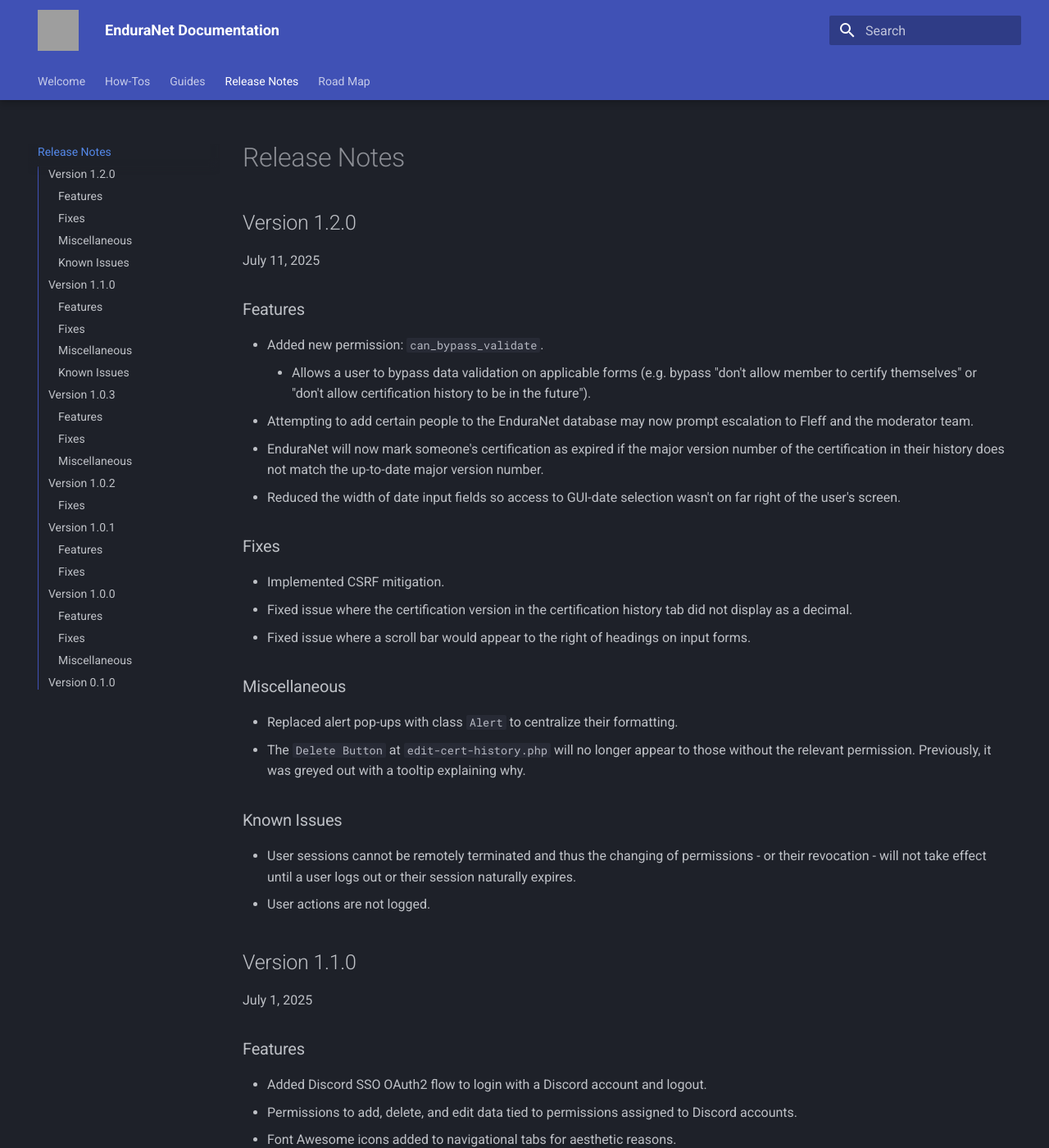
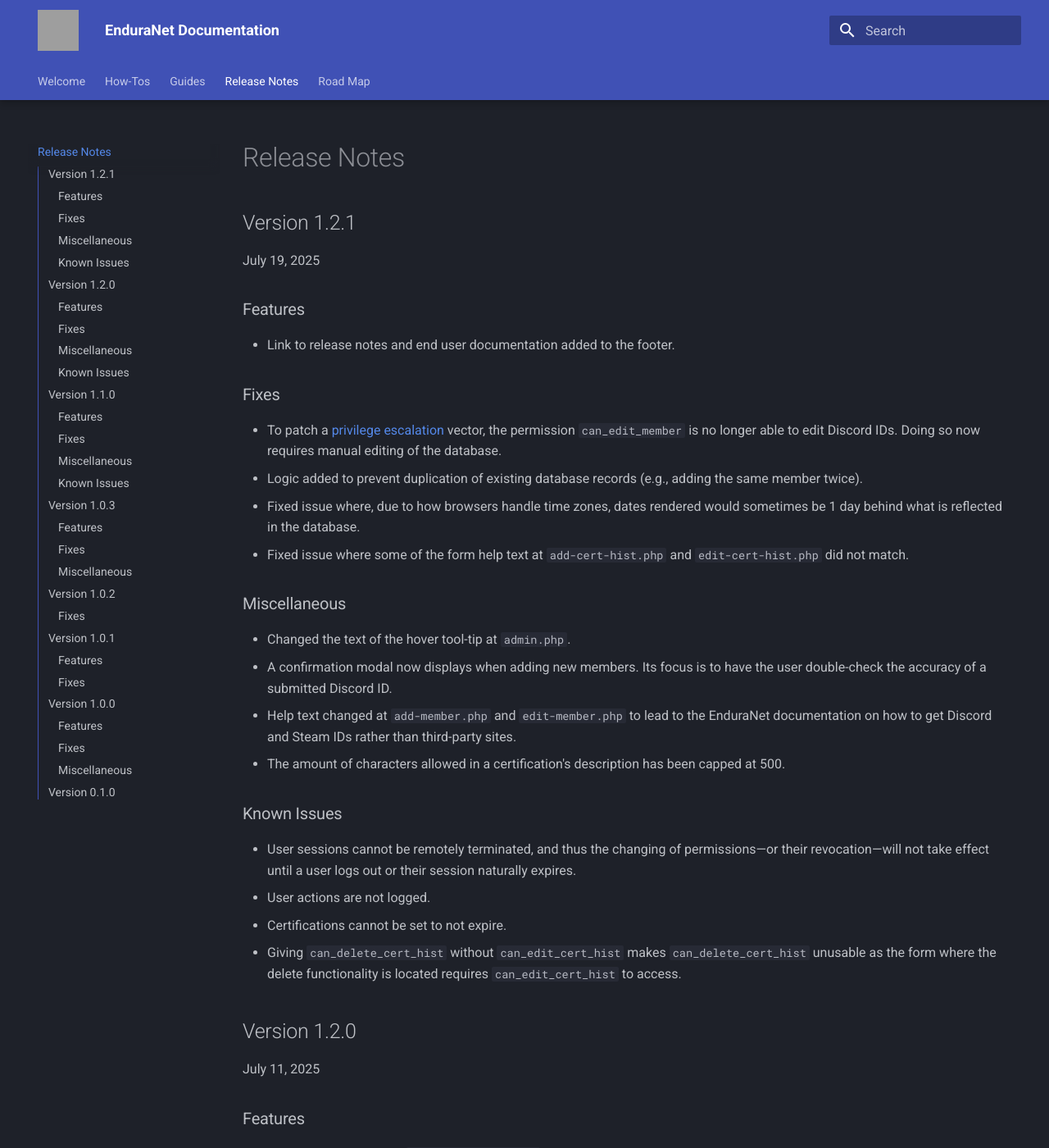
Before and after one commit to sirdog9001/EnduraNet-Docs, an MkDocs documentation site: the page built from docs/release-notes.md, in a window 1280 px wide and 1400 px high. Shown: the whole window at 82% size. Built offline with MkDocs 1.6.1 and Material for MkDocs 9.7.7, drawn with Linux system fonts in a browser that asks for light colours; grey boxes are pictures that could not be loaded.

Commit message:
Update to v1.2.1

```diff
--- a/docs/release-notes.md
+++ b/docs/release-notes.md
@@ -1,4 +1,28 @@
 # Release Notes
+
+## Version 1.2.1
+July 19, 2025
+
+### Features
+- Link to release notes and end user documentation added to the footer.
+
+### Fixes
+- To patch a [privilege escalation](https://en.wikipedia.org/wiki/Privilege_escalation) vector, the permission `can_edit_member` is no longer able to edit Discord IDs. Doing so now requires manual editing of the database.
+- Logic added to prevent duplication of existing database records (e.g., adding the same member twice).
+- Fixed issue where, due to how browsers handle time zones, dates rendered would sometimes be 1 day behind what is reflected in the database.
+- Fixed issue where some of the form help text at `add-cert-hist.php` and `edit-cert-hist.php` did not match.
+
+### Miscellaneous
+- Changed the text of the hover tool-tip at `admin.php`.
+- A confirmation modal now displays when adding new members. Its focus is to have the user double-check the accuracy of a submitted Discord ID.
+- Help text changed at `add-member.php` and `edit-member.php` to lead to the EnduraNet documentation on how to get Discord and Steam IDs rather than third-party sites.
+- The amount of characters allowed in a certification's description has been capped at 500.
+
+### Known Issues
+- User sessions cannot be remotely terminated, and thus the changing of permissions—or their revocation—will not take effect until a user logs out or their session naturally expires.
+- User actions are not logged.
+- Certifications cannot be set to not expire.
+- Giving `can_delete_cert_hist` without `can_edit_cert_hist` makes `can_delete_cert_hist` unusable as the form where the delete functionality is located requires `can_edit_cert_hist` to access.
 
 ## Version 1.2.0
 July 11, 2025
```
Also changed, not shown: docs/how-to/add-new-cert.md (+1 -0 lines), docs/how-to/edit-cert.md (+1 -0 lines), docs/index.md (+1 -1 lines).
